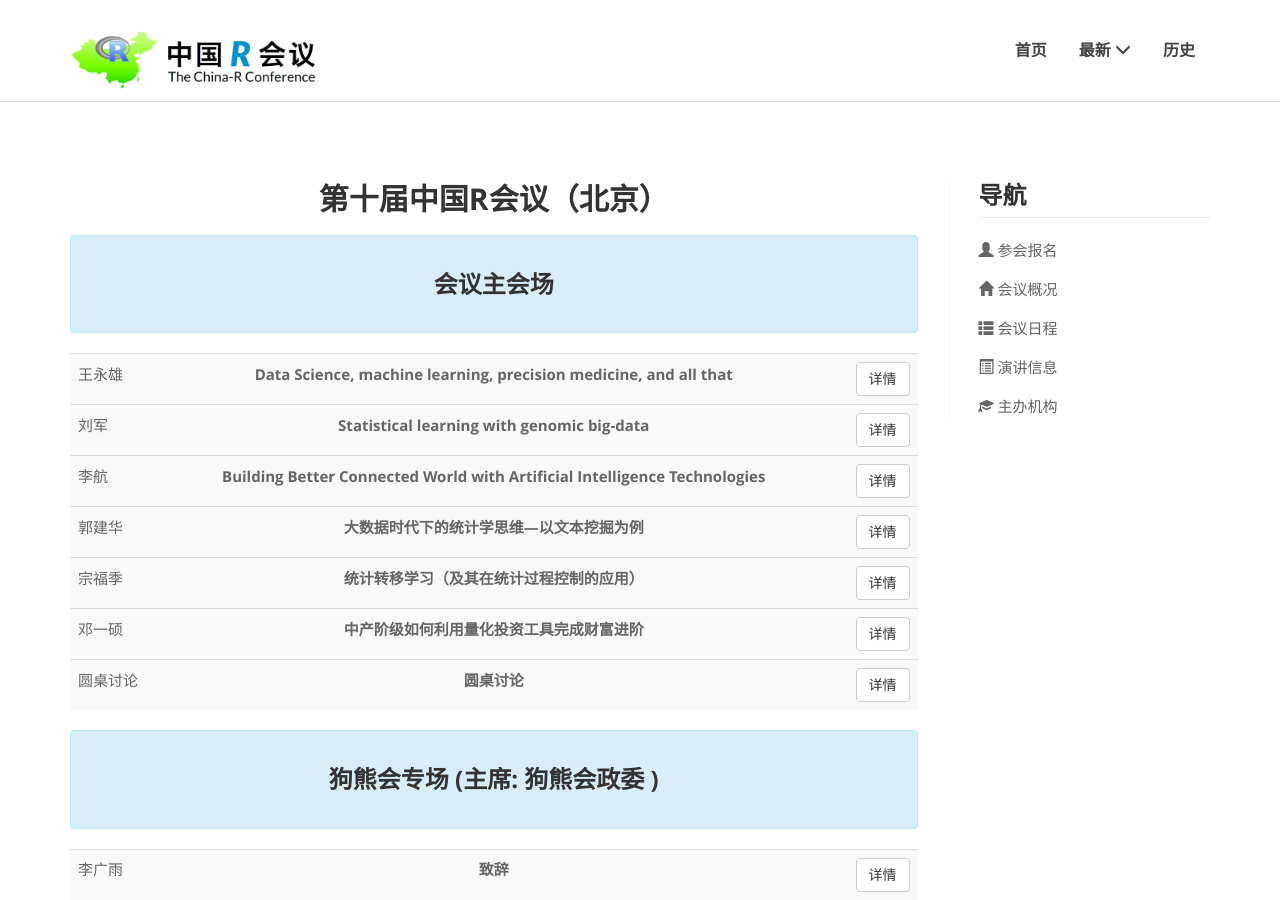
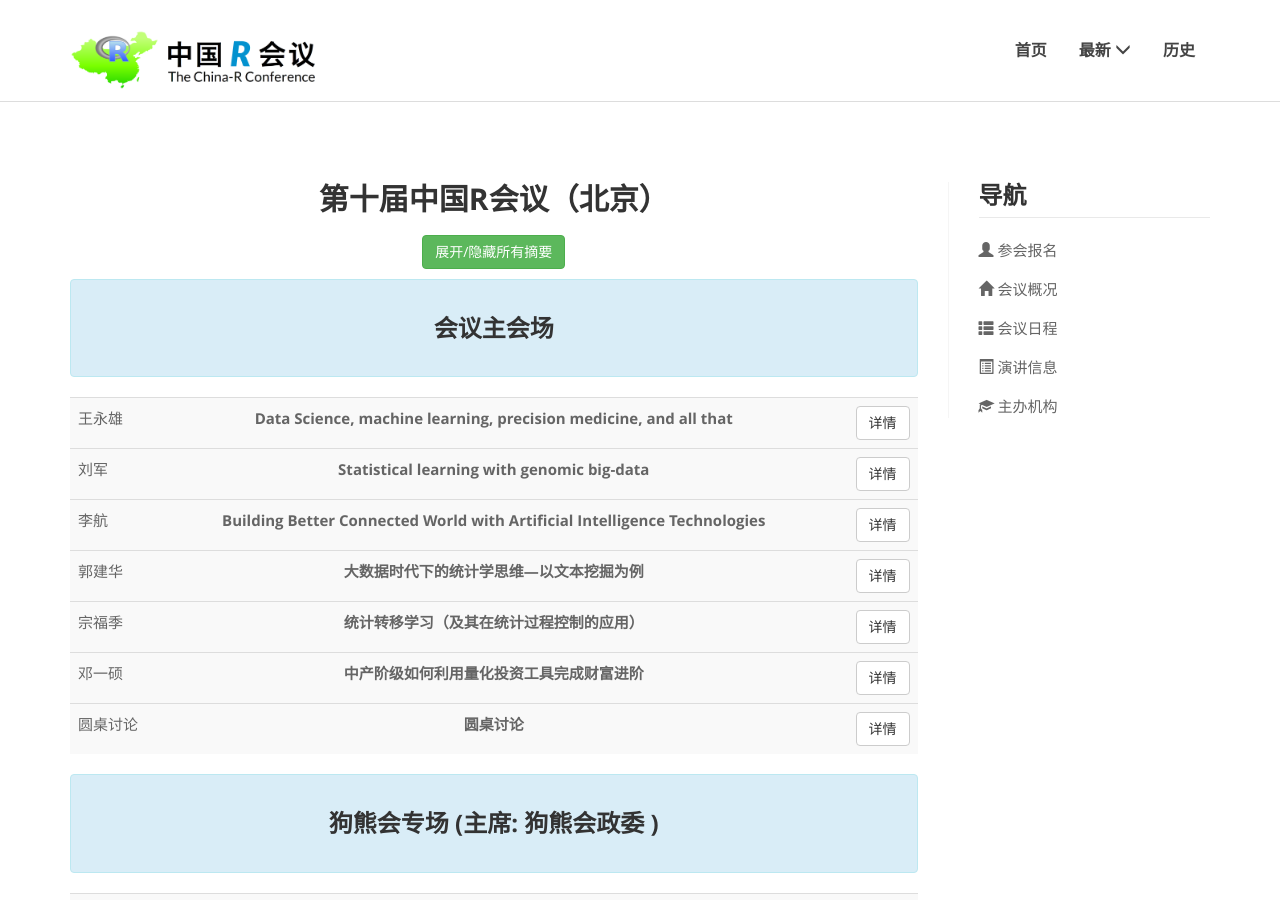
Before and after one commit to cosname/R-conference, a Jekyll site: the page built from bj2017/lectures.md, in a window 1280 px wide and 900 px high. Built offline with Jekyll 4.4.1, drawn with Linux system fonts in a browser that asks for light colours.

Commit message:
Update lectures.md

```diff
--- a/bj2017/lectures.md
+++ b/bj2017/lectures.md
@@ -3,6 +3,14 @@ layout: page
 title: 第十届中国R会议（北京）
 location: bj
 ---
+
+<button type="button" class="btn btn-success center-block" id="toggle-all">展开/隐藏所有摘要</button>
+ <script type="text/javascript">
+ $('#toggle-all').on('click', function (e) {
+     $('.collapse').collapse('toggle');
+ })
+ </script>
+
 <div class="alert alert-info" role="alert"><h3 class="text-center">会议主会场</h3></div>
 
 <table class="table table-striped">
```
